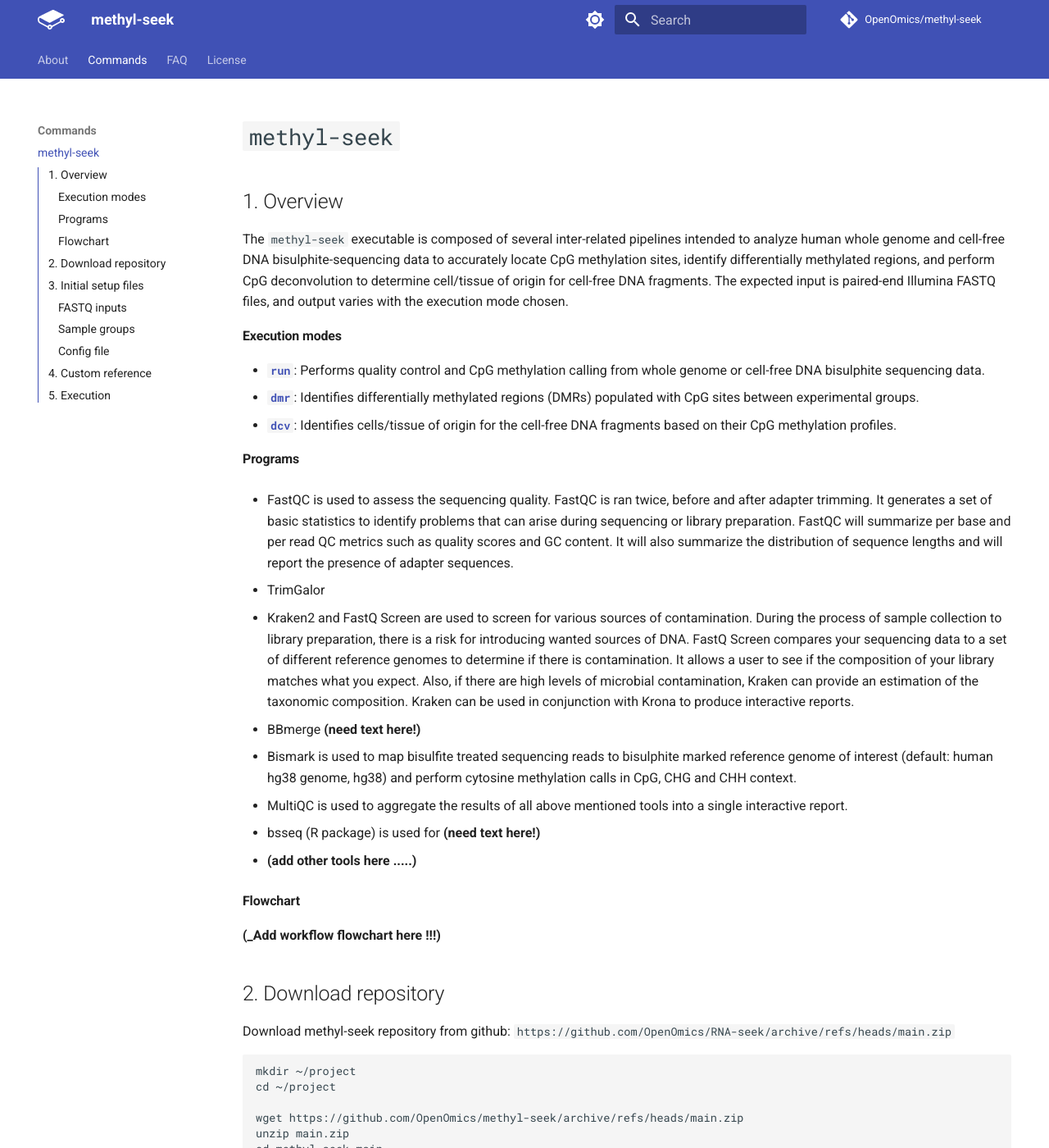
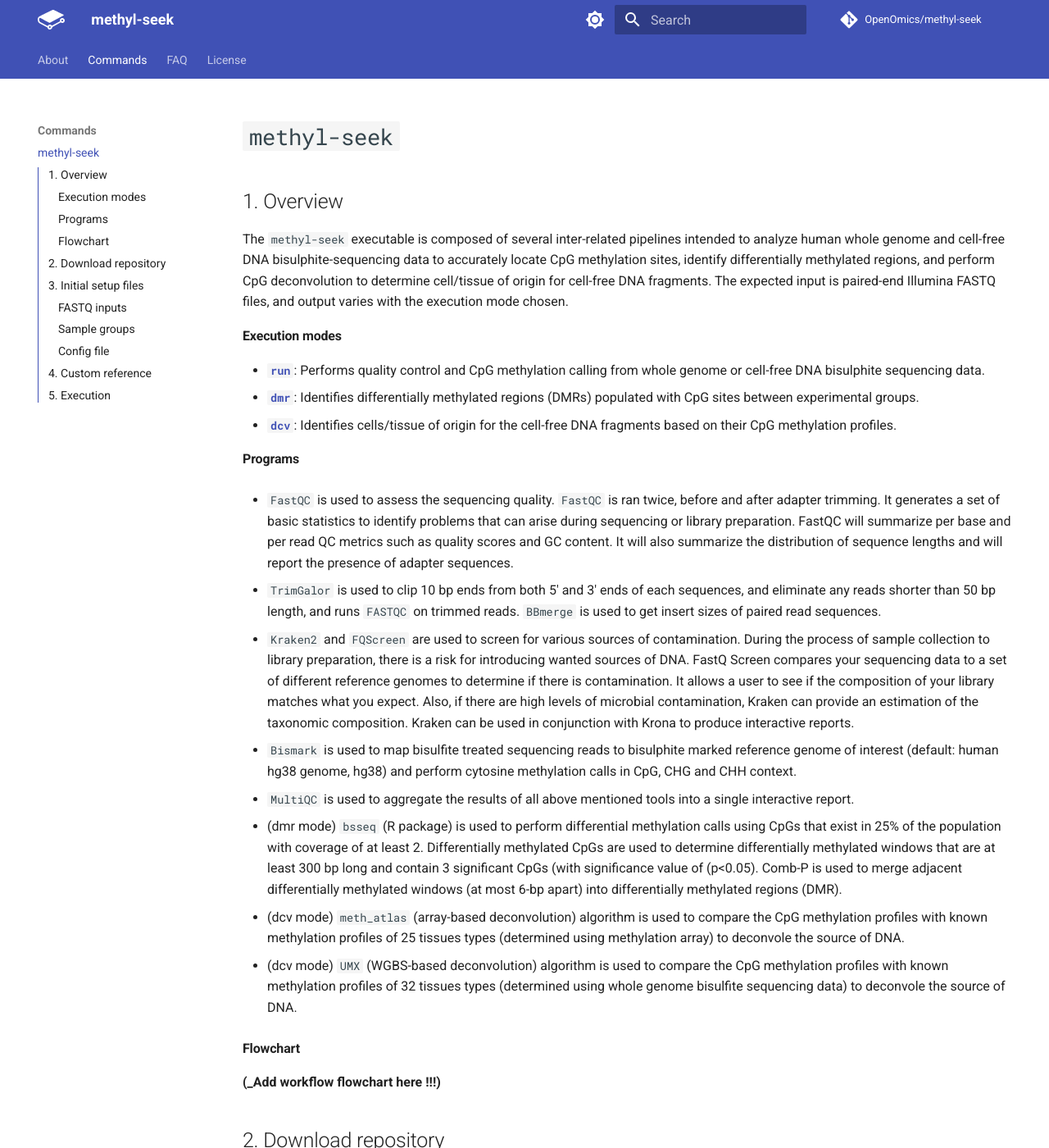
Before and after one commit to OpenOmics/methyl-seek, an MkDocs documentation site: the page built from docs/usage/run.md, in a window 1280 px wide and 1400 px high. Shown: the whole window at 82% size. Built offline with MkDocs 1.6.1 and Material for MkDocs 9.7.7, drawn with Linux system fonts in a browser that asks for light colours; comment, search, counter and statistics services are not loaded; the version menu is left out; some of the changed text lies outside the part shown.

Commit message:
UXM_added

````diff
--- a/docs/usage/run.md
+++ b/docs/usage/run.md
@@ -11,22 +11,21 @@ The `methyl-seek` executable is composed of several inter-related pipelines inte
 
 #### Programs
 
-- FastQC is used to assess the sequencing quality. FastQC is ran twice, before and after adapter trimming. It generates a set of basic statistics to identify problems that can arise during sequencing or library preparation. FastQC will summarize per base and per read QC metrics such as quality scores and GC content. It will also summarize the distribution of sequence lengths and will report the presence of adapter sequences.
+- `FastQC` is used to assess the sequencing quality. `FastQC` is ran twice, before and after adapter trimming. It generates a set of basic statistics to identify problems that can arise during sequencing or library preparation. FastQC will summarize per base and per read QC metrics such as quality scores and GC content. It will also summarize the distribution of sequence lengths and will report the presence of adapter sequences.
 
-- TrimGalor
-{is used to remove adapter sequences, perform quality trimming, and remove very short sequences that would otherwise multi-map all over the genome prior to alignment.}
+- `TrimGalor` is used to clip 10 bp ends from both 5' and 3' ends of each sequences, and eliminate any reads shorter than 50 bp length, and runs `FASTQC` on trimmed reads. `BBmerge` is used to get insert sizes of paired read sequences.
 
-- Kraken2 and FastQ Screen are used to screen for various sources of contamination. During the process of sample collection to library preparation, there is a risk for introducing wanted sources of DNA. FastQ Screen compares your sequencing data to a set of different reference genomes to determine if there is contamination. It allows a user to see if the composition of your library matches what you expect. Also, if there are high levels of microbial contamination, Kraken can provide an estimation of the taxonomic composition. Kraken can be used in conjunction with Krona to produce interactive reports.
+- `Kraken2` and `FQScreen` are used to screen for various sources of contamination. During the process of sample collection to library preparation, there is a risk for introducing wanted sources of DNA. FastQ Screen compares your sequencing data to a set of different reference genomes to determine if there is contamination. It allows a user to see if the composition of your library matches what you expect. Also, if there are high levels of microbial contamination, Kraken can provide an estimation of the taxonomic composition. Kraken can be used in conjunction with Krona to produce interactive reports.
 
-- BBmerge **(need text here!)**
+- `Bismark` is used to map bisulfite treated sequencing reads to bisulphite marked reference genome of interest (default: human hg38 genome, hg38) and perform cytosine methylation calls in CpG, CHG and CHH context.
 
-- Bismark is used to map bisulfite treated sequencing reads to bisulphite marked reference genome of interest (default: human hg38 genome, hg38) and perform cytosine methylation calls in CpG, CHG and CHH context.
+- `MultiQC` is used to aggregate the results of all above mentioned tools into a single interactive report.
 
-- MultiQC is used to aggregate the results of all above mentioned tools into a single interactive report.
+- (dmr mode) `bsseq` (R package) is used to perform differential methylation calls using CpGs that exist in 25% of the population with coverage of at least 2. Differentially methylated CpGs are used to determine differentially methylated windows that are at least 300 bp long and contain 3 significant CpGs (with significance value of (p<0.05). Comb-P is used to merge adjacent differentially methylated windows (at most 6-bp apart) into differentially methylated regions (DMR).
 
-- bsseq (R package) is used for  **(need text here!)**
+- (dcv mode) `meth_atlas` (array-based deconvolution) algorithm is used to compare the CpG methylation profiles with known methylation profiles of 25 tissues types (determined using methylation array) to deconvole the source of DNA.
 
-- **(add other tools here .....)**
+- (dcv mode) `UMX` (WGBS-based deconvolution) algorithm is used to compare the CpG methylation profiles with known methylation profiles of 32 tissues types (determined using whole genome bisulfite sequencing data) to deconvole the source of DNA.
 
 #### Flowchart
 **(_Add workflow flowchart here !!!)**
@@ -64,7 +63,23 @@ Sample group information is provided in `samples.txt`, which is a tab-delimited,
 | S5      | group3 |
 | S6      | group3 |
 
-For DMR analyses, user should provide `group1` and `group2` labels, that should match with sample group information. file.
+For DMR analyses, user should provide `group1` and `group2` labels, that should match with sample group information. This information will be used to create the `contrasts.txt` file, which is a tab-delimited, four-column formatted with header labels as `sample`, `group`,`comparisons`, and `path`. First column includes `{sample}` names matching to those in FASTQ file names. Second column includes group labels corresponding to each sample (e.g.: `group1`, `group2` or `test`, `control`). Third column includes group labels that are to be compared for DMR analyses. Fourth column includes path to CpG output files generated from bismark (run mode) in `~/project/methyl-seek-main/CpG/{Sample}.bismark_bt2_pe.deduplicated.CpG_report.txt.gz`
+
+Make sure should provide `group` and `comparison` labels match with labels in `samples.txt` file.
+Make sure `contrasts.txt` file is stored in main result directory(for e.g.: `~/project/methyl-seek-main/`)
+
+```
+cat contrasts.txt
+```
+
+| samples | group  |   comparison   |                                         path                                     |
+| ------- | ------ | -------------- | ---------------------------------------------------------------------------------|
+| S1      | group1 | group1vsgroup2 | ~/project/methyl-seek-main/CpG/S1.bismark_bt2_pe.deduplicated.CpG_report.txt.gz  |
+| S2      | group1 | group1vsgroup2 | ~/project/methyl-seek-main/CpG/S2.bismark_bt2_pe.deduplicated.CpG_report.txt.gz  |
+| S3      | group2 | group1vsgroup2 | ~/project/methyl-seek-main/CpG/S2.bismark_bt2_pe.deduplicated.CpG_report.txt.gz  |
+| S4      | group2 | group1vsgroup2 | ~/project/methyl-seek-main/CpG/S4.bismark_bt2_pe.deduplicated.CpG_report.txt.gz  |
+| S5      | group3 | group1vsgroup3 | ~/project/methyl-seek-main/CpG/S5.bismark_bt2_pe.deduplicated.CpG_report.txt.gz  |
+| S6      | group3 | group1vsgroup3 | ~/project/methyl-seek-main/CpG/S6.bismark_bt2_pe.deduplicated.CpG_report.txt.gz  |
 
 #### Config file
 
--- a/preconfig.yaml
+++ b/preconfig.yaml
@@ -15,3 +15,8 @@ phage_ref: "/data/NHLBI_IDSS/references/Bismark_Genomes/phage"
 species: "hg38"
 REF_ATLAS: "/data/NHLBI_IDSS/references/MethylCpG_deconvolution/resources/reference_atlas.csv"
 CpG_MAP_TABLE: "/data/NHLBI_IDSS/references/MethylCpG_deconvolution/resources/reference_atlas.hg38.unique.bed"
+wgbsDir: "/data/OpenOmics/references/methyl-seek"
+atlas_bed_hg38: "/data/OpenOmics/references/methyl-seek/UXM_deconv/supplemental/Atlas.U25.l4.hg38.bed"
+atlas_tsv_hg38: "/data/OpenOmics/references/methyl-seek/UXM_deconv/supplemental/Atlas.U25.l4.hg38.tsv"
+atlas_bed_hg19: "/data/OpenOmics/references/methyl-seek/UXM_deconv/supplemental/Atlas.U25.l4.hg19.bed"
+atlas_tsv_hg19: "/data/OpenOmics/references/methyl-seek/UXM_deconv/supplemental/Atlas.U25.l4.hg19.tsv"
````
Also changed, not shown: 1 other file.
